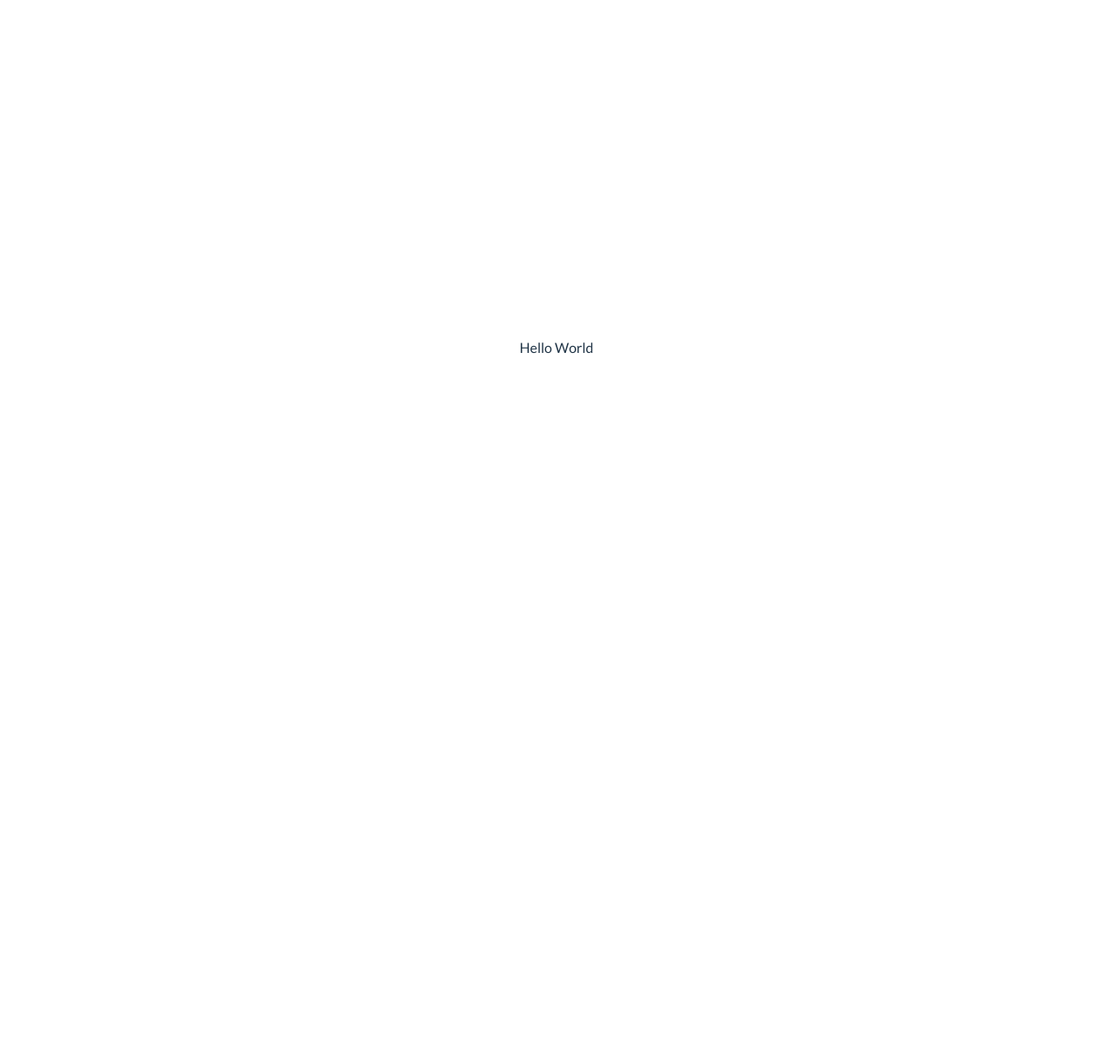
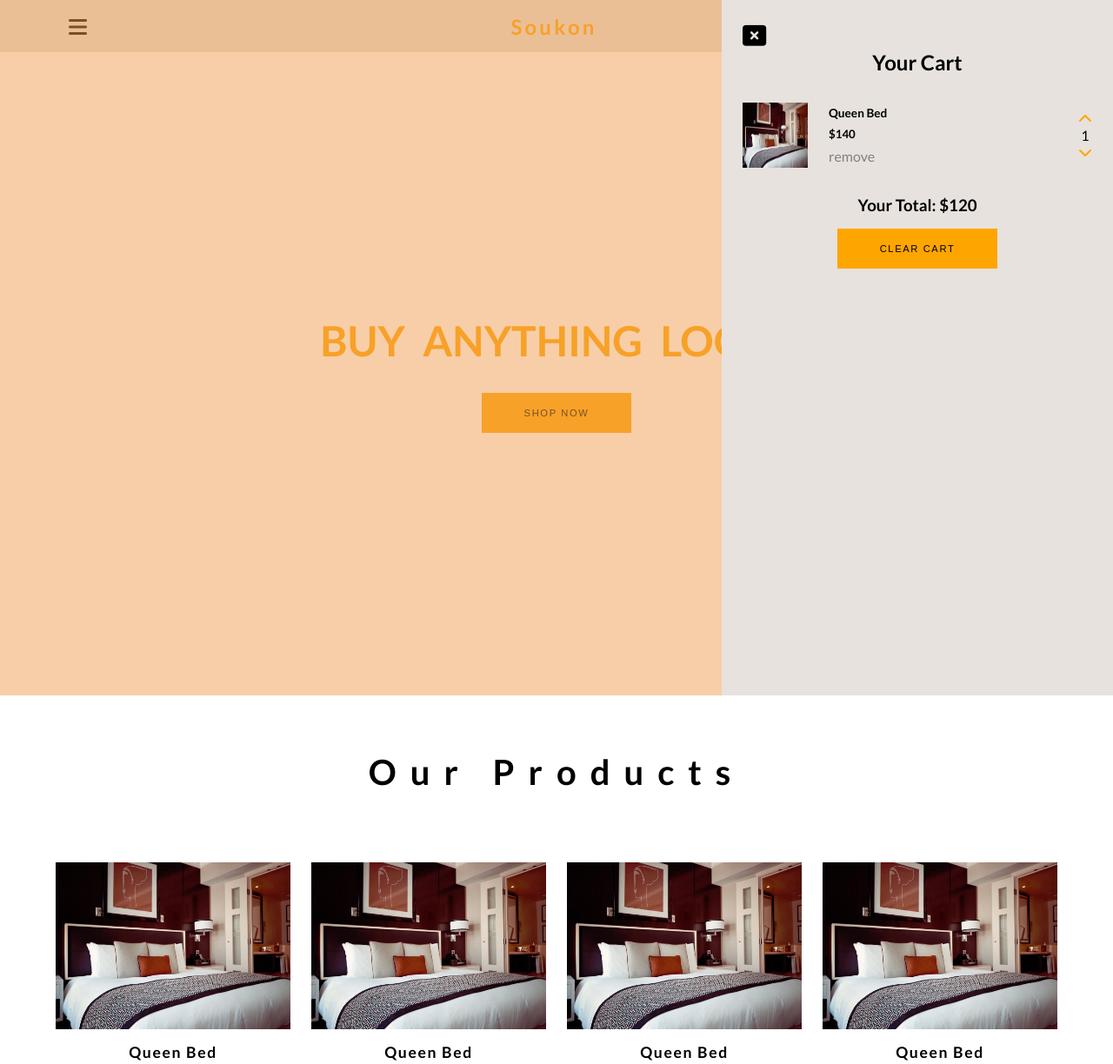
Before and after one commit to KashShahzad/soukon, a website built with Vite: page index.html in a window 1280 px wide. Shown: the top 1224 px of the page at 87% size. Before the commit the page ends 800 px from the top, so only its background shows below. Built offline with nearby package versions, Linux system fonts and the light colour scheme; files whose address does not match are found by name.

Commit message:
markup-with-styling

```diff
--- a/components/cart.js
+++ b/components/cart.js
@@ -0,0 +1,38 @@
+export function cartSection() {
+  const cart = document.createElement("section");
+  cart.innerHTML = `
+  <div class="cart">
+    <span class="close-cart">
+      <i class="fas fa-window-close"></i>
+    </span>
+    <h2>Your Cart</h2>
+    <div class="cart-content">
+      <div class="cart-item">
+        <img src="../images/product-1.jpeg" alt="cart1" />
+        <div>
+          <h4>queen bed</h4>
+          <h5>$140</h5>
+          <span class="remove-item">remove</span>
+        </div>
+        <div>
+          <i class="fas fa-chevron-up"></i>
+          <p class="item-amount">1</p>
+          <i class="fas fa-chevron-down"></i>
+        </div>
+      </div>
+    </div>
+
+    <div class="cart-footer">
+      <h3>Your Total: $<span class="cart-total">120</span></h3>
+      <button class="clear-cart banner-btn">Clear Cart</button>
+    </div>
+  </div>
+  `;
+  cart.classList.add("cart-overlay");
+
+  const cartBtn = document.querySelector(".cart-btn");
+  const closeCartBtn = document.querySelector(".close-cart");
+  const clearCartBtn = document.querySelector(".clear-cart");
+
+  return cart;
+}
--- a/components/footer.js
+++ b/components/footer.js
@@ -0,0 +1,8 @@
+export function foot() {
+  const footer = document.createElement("footer");
+  footer.innerHTML = `
+        <h1 class="logo">Soukon</h1>
+    `;
+  //   footer.classList.add("footer");
+  return footer;
+}
--- a/components/hero.js
+++ b/components/hero.js
@@ -0,0 +1,10 @@
+export function heroSection() {
+  const hero = document.createElement("header");
+  hero.innerHTML = `
+    <div class="banner">
+    <p class="banner-title">Buy anything local</p>
+    <button class="banner-btn">Shop Now</button>
+    </div>
+    `;
+  return hero;
+}
--- a/components/navbar.js
+++ b/components/navbar.js
@@ -1,7 +1,19 @@
 export function createNavbar() {
-  const navbar = document.createElement("div");
+  const navbar = document.createElement("nav");
   navbar.innerHTML = `
-  <p className="nav">Hello World</p>
+  <div class="navbar-center">
+    <span class="nav-icon">
+      <i class="fas fa-bars"></i>
+    </span>
+    <h2 class="on">Soukon</h2>
+    <div class="cart-btn">
+      <span class="nav-icon">
+        <i class="fas fa-cart-plus"></i>
+      </span>
+      <div class="cart-items">0</div>
+    </div>
+  </div>
   `;
+  navbar.classList.add("navbar");
   return navbar;
 }
--- a/components/products.js
+++ b/components/products.js
@@ -0,0 +1,79 @@
+export function productSection() {
+  const products = document.createElement("section");
+  products.innerHTML = `
+      <div class="section-title">
+        <h2>our products</h2>
+      </div>
+      <div class="products-center">
+        <article class="product">
+          <div class="img-container">
+            <img src="../images/product-1.jpeg" alt="1" class="product-img"/>
+            <button class="bag-btn" data-id="1">
+              <i class="fas fa-shopping-cart"></i>
+              add to bag
+            </button>
+          </div>
+        <h3>Queen bed</h3>
+        <h4>$130</h4>
+        </article>
+        <article class="product">
+          <div class="img-container">
+            <img src="../images/product-1.jpeg" alt="1" class="product-img"/>
+            <button class="bag-btn" data-id="1">
+              <i class="fas fa-shopping-cart"></i>
+              add to bag
+            </button>
+          </div>
+        <h3>Queen bed</h3>
+        <h4>$130</h4>
+        </article>
+        <article class="product">
+          <div class="img-container">
+            <img src="../images/product-1.jpeg" alt="1" class="product-img"/>
+            <button class="bag-btn" data-id="1">
+              <i class="fas fa-shopping-cart"></i>
+              add to bag
+            </button>
+          </div>
+        <h3>Queen bed</h3>
+        <h4>$130</h4>
+        </article>
+        <article class="product">
+          <div class="img-container">
+            <img src="../images/product-1.jpeg" alt="1" class="product-img"/>
+            <button class="bag-btn" data-id="1">
+              <i class="fas fa-shopping-cart"></i>
+              add to bag
+            </button>
+          </div>
+        <h3>Queen bed</h3>
+        <h4>$130</h4>
+        </article>
+        <article class="product">
+          <div class="img-container">
+            <img src="../images/product-1.jpeg" alt="1" class="product-img"/>
+            <button class="bag-btn" data-id="1">
+              <i class="fas fa-shopping-cart"></i>
+              add to bag
+            </button>
+          </div>
+        <h3>Queen bed</h3>
+        <h4>$130</h4>
+        </article>
+        <article class="product">
+          <div class="img-container">
+            <img src="../images/product-1.jpeg" alt="1" class="product-img"/>
+            <button class="bag-btn" data-id="1">
+              <i class="fas fa-shopping-cart"></i>
+              add to bag
+            </button>
+          </div>
+        <h3>Queen bed</h3>
+        <h4>$130</h4>
+        </article>
+      </div>
+      `;
+
+  products.classList.add("products");
+  return products;
+}
--- a/index.html
+++ b/index.html
@@ -4,6 +4,10 @@
     <meta charset="UTF-8" />
     <link rel="icon" type="image/svg+xml" href="/vite.svg" />
     <meta name="viewport" content="width=device-width, initial-scale=1.0" />
+    <script
+      src="https://kit.fontawesome.com/6b879f492d.js"
+      crossorigin="anonymous"
+    ></script>
     <title>Soukon: Local Marketplace</title>
   </head>
   <body>
--- a/main.js
+++ b/main.js
@@ -1,9 +1,19 @@
 import "./style.css";
-import javascriptLogo from "./javascript.svg";
 import { createNavbar } from "./components/navbar";
-import viteLogo from "/vite.svg";
-import { setupCounter } from "./counter.js";
+import { heroSection } from "./components/hero";
+import { productSection } from "./components/products";
+import { cartSection } from "./components/cart";
+import { foot } from "./components/footer";
 
 const app = document.querySelector("#app");
 const navbar = createNavbar();
+const hero = heroSection();
+const products = productSection();
+const footer = foot();
+const cart = cartSection();
+
 app.appendChild(navbar);
+app.appendChild(hero);
+app.appendChild(products);
+app.appendChild(cart);
+app.appendChild(footer);
--- a/style.css
+++ b/style.css
@@ -15,100 +15,264 @@
 }
 
 body {
+  color: black;
   font-family: "Lato", sans-serif;
-  line-height: 1.5;
-  font-weight: 400;
-
-  display: flex;
-  place-items: center;
-  min-width: 320px;
-  min-height: 100vh;
 }
 
 /* Navbar */
-.nav {
+.navbar {
+  position: sticky;
+  top: 0;
+  height: 60px;
+  width: 100%;
   display: flex;
+  align-items: center;
+  background: rgb(231, 226, 221);
+  z-index: 1;
+}
+.navbar-center {
   width: 100%;
-  height: 5rem;
-  position: top;
-  background-color: pink;
+  max-width: 1170px;
+  margin: 0 auto;
+  display: flex;
+  align-items: center;
+  justify-content: space-between;
+  padding: 0 1.5rem;
+}
+
+.on {
+  color: orange;
+  font-weight: 1000;
+  letter-spacing: 0.2rem;
+}
+.nav-icon {
+  font-size: 1.5rem;
+}
+.cart-btn {
+  position: relative;
+  cursor: pointer;
+}
+.cart-items {
+  position: absolute;
+  top: -8px;
+  right: -8px;
+  background: #f09d51;
+  padding: 0 3px;
+  border-radius: 30%;
+  color: white;
 }
 /* Hero */
-/* Products */
-/* Cart */
-/* CartItems */
-/* Footer */
-
-a {
-  font-weight: 500;
-  color: #646cff;
-  text-decoration: inherit;
+header {
+  min-height: calc(100vh - 60px);
+  background: url("./images/hero-bcg.jpeg") center/cover no-repeat;
+  display: flex;
+  align-items: center;
+  justify-content: center;
 }
-a:hover {
-  color: #535bf2;
+.banner {
+  text-align: center;
+  background: rgba(255, 255, 255, 0.8);
+  display: inline-block;
+  padding: 2rem;
+}
+.banner-title {
+  font-size: 3rem;
+  text-transform: uppercase;
+  margin-bottom: 2rem;
+  font-weight: 1000;
+  word-spacing: 0.7rem;
+  color: orange;
+}
+.banner-btn {
+  padding: 1rem 3rem;
+  text-transform: uppercase;
+  letter-spacing: 0.1rem;
+  font-size: 0.7rem;
+  background: orange;
+  color: black;
+  border: 1px solid orange;
+  transition: all 0.3s linear;
+  cursor: pointer;
+}
+.banner-btn:hover {
+  background: transparent;
+  color: orange;
 }
 
-h1 {
-  font-size: 3.2em;
-  line-height: 1.1;
+/* PRODUCTS */
+.products {
+  padding: 4rem 0;
+}
+.section-title h2 {
+  text-align: center;
+  font-size: 2.5rem;
+  margin-bottom: 5rem;
+  text-transform: capitalize;
+  letter-spacing: 1rem;
+}
+.products-center {
+  width: 90vw;
+  margin: 0 auto;
+  max-width: 1170px;
+  display: grid;
+  grid-template-columns: repeat(auto-fit, minmax(260px, 1fr));
+  grid-column-gap: 1.5rem;
+  grid-row-gap: 2rem;
+}
+.img-container {
+  position: relative;
+  overflow: hidden;
+}
+.bag-btn {
+  position: absolute;
+  top: 70%;
+  right: 0;
+  background: orange;
+  border: none;
+  text-transform: uppercase;
+  padding: 0.5rem 0.75rem;
+  letter-spacing: 0.1rem;
+  font-weight: bold;
+  transition: all 0.3s linear;
+  transform: translateX(101%);
+  cursor: pointer;
+}
+.bag-btn:hover {
+  color: white;
+}
+.fa-shopping-cart {
+  margin-right: 0.5rem;
+}
+.img-container:hover .bag-btn {
+  transform: translateX(0);
+}
+.product-img {
+  display: block;
+  width: 100%;
+  min-height: 12rem;
+  transition: all 0.3s linear;
+}
+.img-container:hover .product-img {
+  opacity: 0.5;
 }
 
-#app {
-  max-width: 1280px;
-  margin: 0 auto;
-  padding: 2rem;
+.product h3 {
+  text-transform: capitalize;
+  font-size: 1.1rem;
+  margin-top: 1rem;
+  letter-spacing: 0.1rem;
   text-align: center;
 }
 
-.logo {
-  height: 6em;
-  padding: 1.5em;
-  will-change: filter;
-  transition: filter 300ms;
-}
-.logo:hover {
-  filter: drop-shadow(0 0 2em #646cffaa);
-}
-.logo.vanilla:hover {
-  filter: drop-shadow(0 0 2em #f7df1eaa);
+.product h4 {
+  margin-top: 0.7rem;
+  letter-spacing: 0.1rem;
+  color: orange;
+  text-align: center;
 }
 
-.card {
-  padding: 2em;
+/*---------- Cart -------------------- */
+.cart-overlay {
+  position: fixed;
+  top: 0;
+  right: 0;
+  width: 100%;
+  height: 100%;
+  transition: var(--mainTransition);
+  background: rgb(240, 157, 81, 0.5);
+  z-index: 2;
+  /* visibility: hidden; */
+}
+.cart {
+  position: fixed;
+  top: 0;
+  right: 0;
+  width: 100%;
+  height: 100%;
+  overflow: scroll;
+  z-index: 3;
+  background: rgb(231, 226, 221);
+  padding: 1.5rem;
+  transition: var(--mainTransition);
+  /* transform: translateX(100%); */
+}
+.showCart {
+  transform: translateX(0);
+}
+.transparentBcg {
+  visibility: visible;
+}
+@media screen and (min-width: 768px) {
+  .cart {
+    width: 30vw;
+    min-width: 450px;
+  }
 }
 
-.read-the-docs {
-  color: #888;
+.close-cart {
+  font-size: 1.7rem;
+  cursor: pointer;
+}
+.cart h2 {
+  text-transform: capitalize;
+  text-align: center;
+  letter-spacing: var(--mainSpacing);
+  margin-bottom: 2rem;
+}
+/*---------- Cart Item -------------------- */
+.cart-item {
+  display: grid;
+  align-items: center;
+  grid-template-columns: auto 1fr auto;
+  grid-column-gap: 1.5rem;
+  margin: 1.5rem 0;
+}
+.cart-item img {
+  width: 75px;
+  height: 75px;
+}
+.cart-item h4 {
+  font-size: 0.85rem;
+  text-transform: capitalize;
+  letter-spacing: var(--mainSpacing);
+}
+.cart-item h5 {
+  margin: 0.5rem 0;
+  letter-spacing: var(--mainSpacing);
+}
+.item-amount {
+  text-align: center;
+}
+.remove-item {
+  color: grey;
+  cursor: pointer;
+}
+.fa-chevron-up,
+.fa-chevron-down {
+  color: orange;
+  cursor: pointer;
+}
+.cart-footer {
+  margin-top: 2rem;
+  letter-spacing: var(--mainSpacing);
+  text-align: center;
+}
+.cart-footer h3 {
+  text-transform: capitalize;
+  margin-bottom: 1rem;
+}
+/*---------- End of Cart Item -------------------- */
+/* Footer */
+footer {
+  padding: 5rem 0;
+  background: orange;
+  color: white;
+  position: relative;
 }
 
-button {
-  border-radius: 8px;
-  border: 1px solid transparent;
-  padding: 0.6em 1.2em;
-  font-size: 1em;
-  font-weight: 500;
-  font-family: inherit;
-  background-color: #1a1a1a;
-  cursor: pointer;
-  transition: border-color 0.25s;
+.logo {
+  position: absolute;
+  right: 0;
+  padding: 1rem;
+  font-weight: 1000;
 }
-button:hover {
-  border-color: #646cff;
-}
-button:focus,
-button:focus-visible {
-  outline: 4px auto -webkit-focus-ring-color;
-}
-
-@media (prefers-color-scheme: light) {
-  :root {
-    color: #213547;
-    background-color: #ffffff;
-  }
-  a:hover {
-    color: #747bff;
-  }
-  button {
-    background-color: #f9f9f9;
-  }
-}
```
